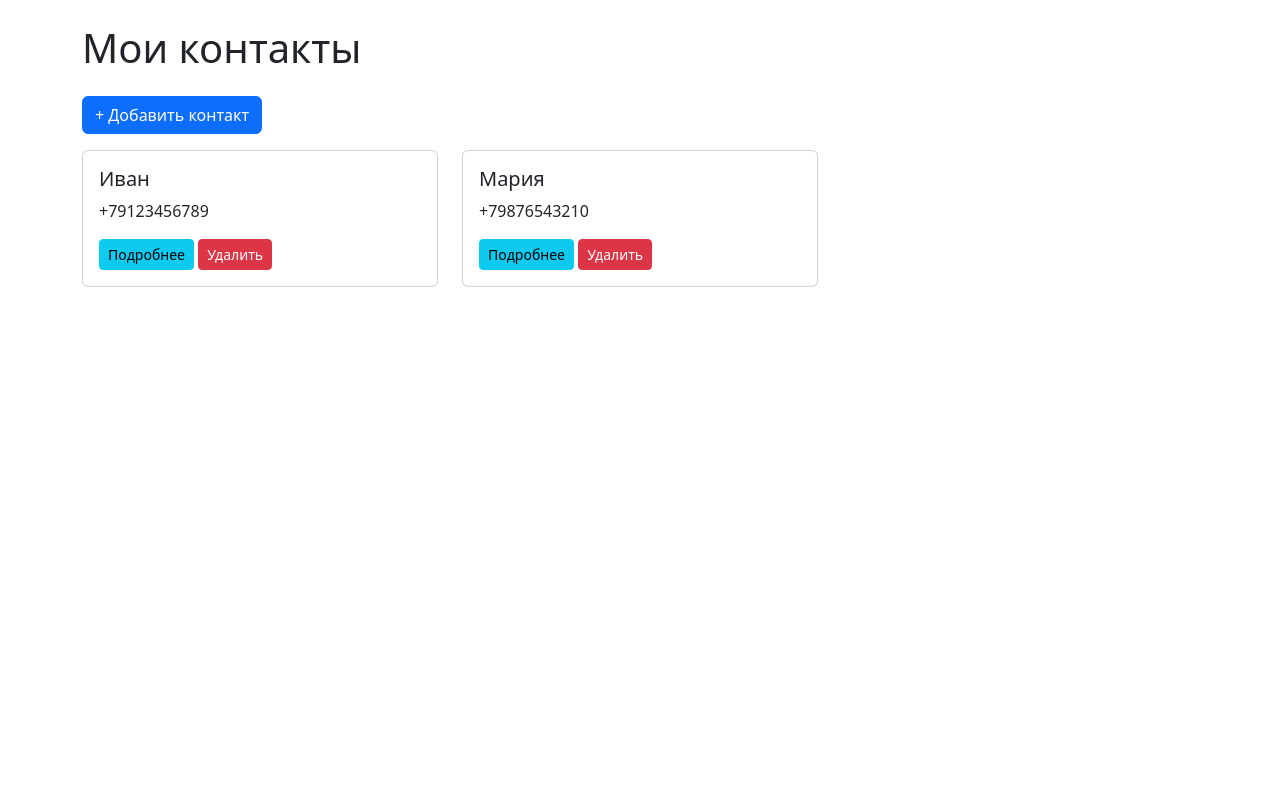
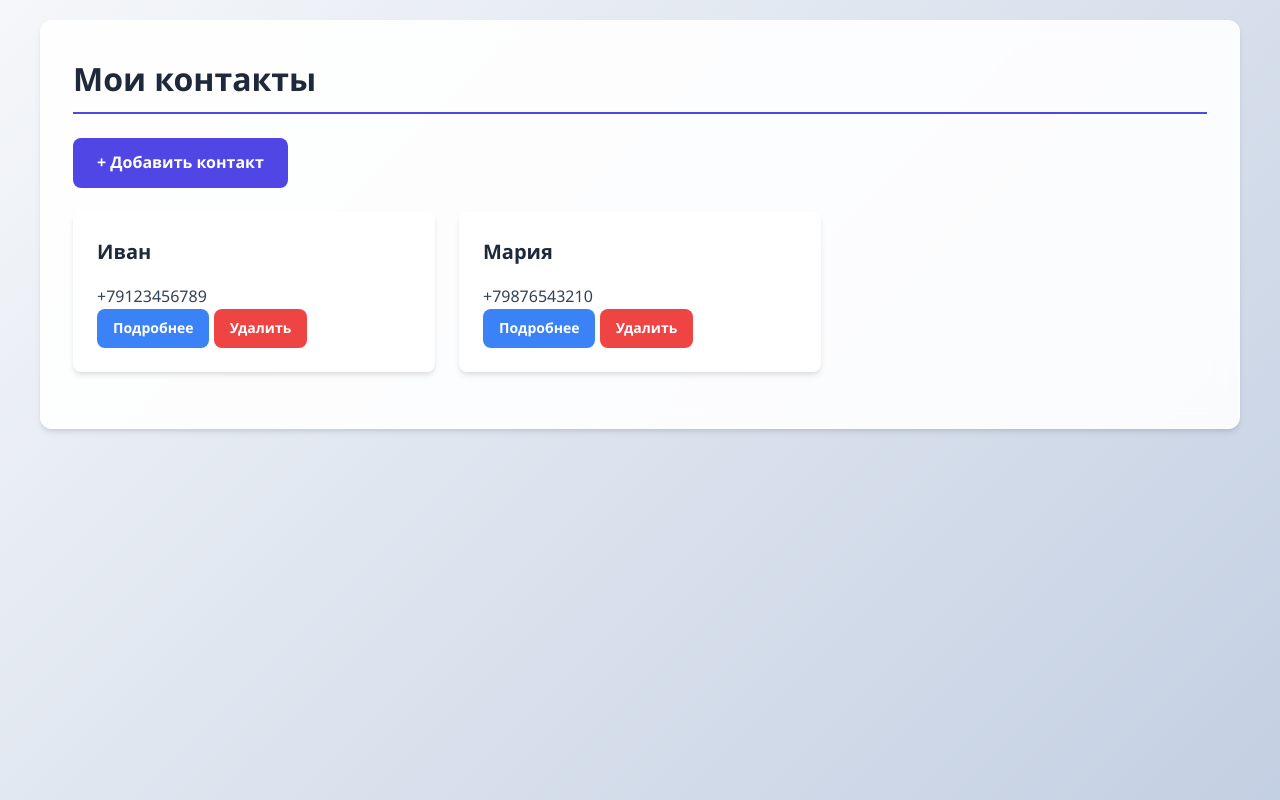
Before and after one commit to Shestov-Artem/contact-hub, a Django app: page / in a window 1280 px wide. Run offline with Django 5.2, Linux system fonts and the light colour scheme.

Commit message:
Улучшение визуала приложения (HTML + CSS)

```diff
--- /dev/null
+++ b/contact_hub/contact_hub_app/static/css/styles.css
@@ -0,0 +1,244 @@
+/* static/css/styles.css */
+:root {
+    --primary-color: #4f46e5; /* Индиго */
+    --primary-hover: #4338ca;
+    --secondary-color: #64748b;
+    --secondary-hover: #475569;
+    --success-color: #10b981;
+    --success-hover: #059669;
+    --danger-color: #ef4444;
+    --danger-hover: #dc2626;
+    --info-color: #3b82f6;
+    --info-hover: #2563eb;
+    --light-color: #f8fafc;
+    --dark-color: #1e293b;
+    --border-radius: 8px;
+    --box-shadow: 0 4px 6px -1px rgba(0, 0, 0, 0.1), 0 2px 4px -1px rgba(0, 0, 0, 0.06);
+    --transition: all 0.3s ease;
+}
+
+* {
+    box-sizing: border-box;
+    margin: 0;
+    padding: 0;
+}
+
+body {
+    font-family: 'Segoe UI', sans-serif;
+    background: linear-gradient(135deg, #f5f7fa 0%, #c3cfe2 100%);
+    min-height: 100vh;
+    line-height: 1.6;
+    color: #334155;
+    padding: 20px;
+}
+
+.container {
+    width: 100%;
+    max-width: 1200px;
+    margin: 0 auto;
+    background: rgba(255, 255, 255, 0.9);
+    backdrop-filter: blur(10px);
+    border-radius: 12px;
+    box-shadow: var(--box-shadow);
+    padding: 2rem;
+    border: 1px solid rgba(255, 255, 255, 0.3);
+}
+
+h1, h2, h3, h4, h5, h6 {
+    color: var(--dark-color);
+    margin-bottom: 1.5rem;
+}
+
+h1 {
+    font-size: 2rem;
+    border-bottom: 2px solid var(--primary-color);
+    padding-bottom: 0.5rem;
+}
+
+/* Кнопки */
+.btn {
+    display: inline-block;
+    padding: 0.75rem 1.5rem;
+    border: none;
+    border-radius: var(--border-radius);
+    background-color: var(--secondary-color);
+    color: white;
+    text-decoration: none;
+    cursor: pointer;
+    transition: var(--transition);
+    font-weight: 600;
+    text-align: center;
+}
+
+.btn:hover {
+    transform: translateY(-2px);
+    box-shadow: var(--box-shadow);
+}
+
+.btn-primary {
+    background-color: var(--primary-color);
+}
+
+.btn-primary:hover {
+    background-color: var(--primary-hover);
+}
+
+.btn-secondary {
+    background-color: var(--secondary-color);
+}
+
+.btn-secondary:hover {
+    background-color: var(--secondary-hover);
+}
+
+.btn-success {
+    background-color: var(--success-color);
+}
+
+.btn-success:hover {
+    background-color: var(--success-hover);
+}
+
+.btn-danger {
+    background-color: var(--danger-color);
+}
+
+.btn-danger:hover {
+    background-color: var(--danger-hover);
+}
+
+.btn-info {
+    background-color: var(--info-color);
+}
+
+.btn-info:hover {
+    background-color: var(--info-hover);
+}
+
+.btn-sm {
+    padding: 0.5rem 1rem;
+    font-size: 0.875rem;
+}
+
+/* Карточки */
+.card {
+    background: white;
+    border-radius: var(--border-radius);
+    box-shadow: var(--box-shadow);
+    margin-bottom: 1.5rem;
+    overflow: hidden;
+    transition: var(--transition);
+}
+
+.card:hover {
+    transform: translateY(-5px);
+    box-shadow: 0 10px 15px -3px rgba(0, 0, 0, 0.1), 0 4px 6px -2px rgba(0, 0, 0, 0.05);
+}
+
+.card-header {
+    background-color: var(--primary-color);
+    color: white;
+    padding: 1rem 1.5rem;
+}
+
+.card-body {
+    padding: 1.5rem;
+}
+
+.card-title {
+    margin: 0 0 1rem 0;
+    color: var(--dark-color);
+    font-size: 1.25rem;
+}
+
+/* Формы */
+form {
+    margin-top: 1.5rem;
+}
+
+form p {
+    margin-bottom: 1.5rem;
+}
+
+label {
+    display: block;
+    margin-bottom: 0.5rem;
+    font-weight: 600;
+    color: var(--dark-color);
+}
+
+input[type="text"],
+input[type="email"],
+input[type="tel"],
+textarea {
+    width: 100%;
+    padding: 0.75rem 1rem;
+    border: 2px solid #e2e8f0;
+    border-radius: var(--border-radius);
+    font-size: 1rem;
+    transition: var(--transition);
+}
+
+input[type="text"]:focus,
+input[type="email"]:focus,
+input[type="tel"]:focus,
+textarea:focus {
+    border-color: var(--primary-color);
+    outline: none;
+    box-shadow: 0 0 0 3px rgba(79, 70, 229, 0.2);
+}
+
+textarea {
+    min-height: 150px;
+    resize: vertical;
+}
+
+/* Сетка контактов */
+.contact-grid {
+    display: grid;
+    grid-template-columns: repeat(auto-fill, minmax(300px, 1fr));
+    gap: 1.5rem;
+    margin-top: 1.5rem;
+}
+
+.text-muted {
+    color: var(--secondary-color);
+}
+
+/* Утилиты */
+.mt-3 { margin-top: 1rem; }
+.mt-4 { margin-top: 1.5rem; }
+.mb-3 { margin-bottom: 1rem; }
+.mb-4 { margin-bottom: 1.5rem; }
+
+/* Анимации */
+@keyframes fadeIn {
+    from { opacity: 0; transform: translateY(20px); }
+    to { opacity: 1; transform: translateY(0); }
+}
+
+.container {
+    animation: fadeIn 0.6s ease-out;
+}
+
+/* Мобильная адаптация */
+@media (max-width: 768px) {
+    .container {
+        padding: 1.5rem;
+    }
+
+    .contact-grid {
+        grid-template-columns: repeat(auto-fill, minmax(250px, 1fr));
+    }
+}
+
+@media (max-width: 480px) {
+    body {
+        padding: 10px;
+    }
+
+    .container {
+        margin: 0;
+        padding: 1rem;
+    }
+}
--- a/contact_hub/contact_hub_app/templates/contacts/contact_confirm_delete.html
+++ b/contact_hub/contact_hub_app/templates/contacts/contact_confirm_delete.html
@@ -1,11 +1,13 @@
+{% load static %}
 <!DOCTYPE html>
 <html>
 <head>
     <title>Подтверждение удаления</title>
-    <link href="https://cdn.jsdelivr.net/npm/bootstrap@5.3.0/dist/css/bootstrap.min.css" rel="stylesheet">
+    <meta name="viewport" content="width=device-width, initial-scale=1.0">
+    <link rel="stylesheet" href="{% static 'css/styles.css' %}">
 </head>
 <body>
-    <div class="container mt-4">
+    <div class="container">
         <h1>Подтверждение удаления</h1>
         <p>Вы уверены, что хотите удалить контакт <strong>{{ contact.name }}</strong>?</p>
 
--- a/contact_hub/contact_hub_app/templates/contacts/contact_detail.html
+++ b/contact_hub/contact_hub_app/templates/contacts/contact_detail.html
@@ -1,11 +1,13 @@
+{% load static %}
 <!DOCTYPE html>
 <html>
 <head>
     <title>Детали контакта</title>
-    <link href="https://cdn.jsdelivr.net/npm/bootstrap@5.3.0/dist/css/bootstrap.min.css" rel="stylesheet">
+    <meta name="viewport" content="width=device-width, initial-scale=1.0">
+    <link rel="stylesheet" href="{% static 'css/styles.css' %}">
 </head>
 <body>
-    <div class="container mt-4">
+    <div class="container">
         <div class="card">
             <div class="card-header">
                 <h2>{{ contact.name }}</h2>
--- a/contact_hub/contact_hub_app/templates/contacts/contact_list.html
+++ b/contact_hub/contact_hub_app/templates/contacts/contact_list.html
@@ -1,33 +1,33 @@
+{% load static %}
 <!DOCTYPE html>
 <html>
 <head>
     <title>Мои контакты</title>
-    <link href="https://cdn.jsdelivr.net/npm/bootstrap@5.3.0/dist/css/bootstrap.min.css" rel="stylesheet">
+    <meta name="viewport" content="width=device-width, initial-scale=1.0">
+    <link rel="stylesheet" href="{% static 'css/styles.css' %}">
 </head>
 <body>
-    <div class="container mt-4">
-        <h1 class="mb-4">Мои контакты</h1>
+    <div class="container">
+        <h1>Мои контакты</h1>
 
-        <a href="{% url 'contact_create' %}" class="btn btn-primary mb-3">
+        <a href="{% url 'contact_create' %}" class="btn btn-primary">
             + Добавить контакт
         </a>
 
-        <div class="row">
+        <div class="contact-grid">
             {% for contact in contacts %}
-                <div class="col-md-4 mb-3">
-                    <div class="card">
-                        <div class="card-body">
-                            <h5 class="card-title">{{ contact.name }}</h5>
-                            <p class="card-text">{{ contact.phone }}</p>
+                <div class="card">
+                    <div class="card-body">
+                        <h5 class="card-title">{{ contact.name }}</h5>
+                        <p class="card-text">{{ contact.phone }}</p>
+                        <div class="btn-group">
                             <a href="{% url 'contact_detail' contact.id %}" class="btn btn-info btn-sm">Подробнее</a>
                             <a href="{% url 'contact_delete' contact.id %}" class="btn btn-danger btn-sm">Удалить</a>
                         </div>
                     </div>
                 </div>
             {% empty %}
-                <div class="col-12">
-                    <p class="text-muted">У вас пока нет контактов.</p>
-                </div>
+                <p class="text-muted">У вас пока нет контактов.</p>
             {% endfor %}
         </div>
     </div>
```
Also changed, not shown: contact_hub/contact_hub_app/templates/contacts/contact_form.html (+9 -5 lines).
